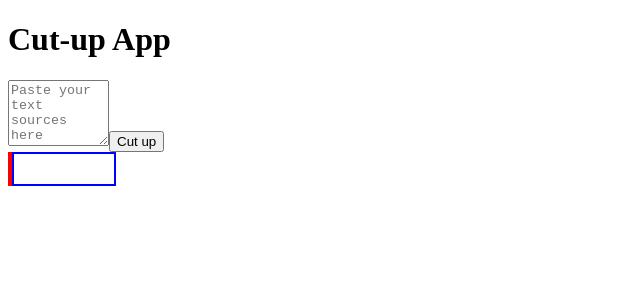
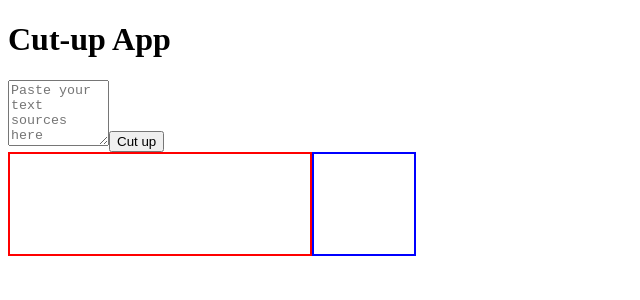
Before and after one commit to charlie-galb/cut-up, a React app: page / in a window 1280 px wide. Shown: the top 300 px of the page, without its empty margins (0-640 px from the left). Built offline with nearby package versions, Linux system fonts and the light colour scheme.

Commit message:
Add width and height to container and add flex display to unused-snippets

```diff
--- a/src/styles/components/pasteboard.scss
+++ b/src/styles/components/pasteboard.scss
@@ -1,3 +1,10 @@
 .pasteboard-container {
     border: solid red 2px;
+    width: 300px;
+    height: 100px;
 }
+
+.unused-snippets {
+    display: flex;
+    flex-direction: row;
+}
```
